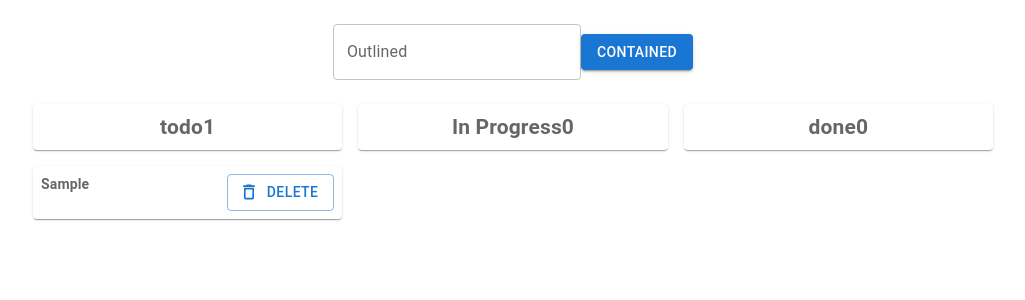
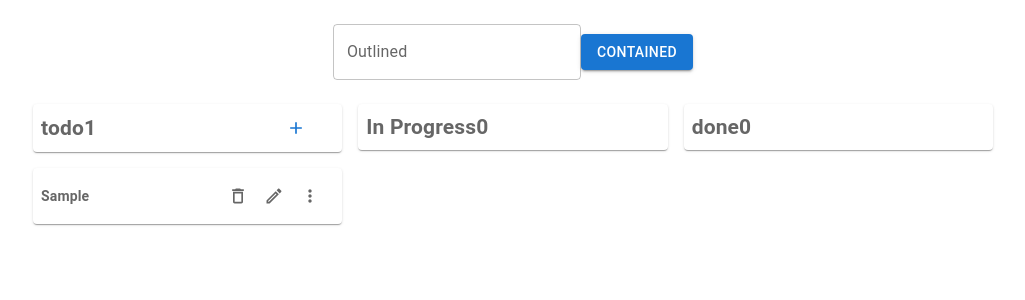
Before and after one commit to greeenOrange/todo-task-manager, a React (Vite) app: page / in a window 1280 px wide. Both pictures are taken after typing "Sample" into the empty fields and a click on the button "CONTAINED". Shown: the top 300 px of the page, without its empty margins (127-1152 px from the left). Built offline with nearby package versions, Linux system fonts and the light colour scheme.

Commit message:
buttonadded

```diff
--- a/src/Components/DoTask/DoTask.jsx
+++ b/src/Components/DoTask/DoTask.jsx
@@ -1,4 +1,4 @@
-import { useEffect, useState } from 'react'
+import { useState } from 'react'
 import Box from '@mui/material/Box';
 import TextField from '@mui/material/TextField';
 import Button from '@mui/material/Button';
@@ -12,22 +12,30 @@ const DoTask = ({tasks, setTasks}) => {
         title: "",
         status: "todo"
     })
+
+    const handleChange = (e) => {
+        setTask({ ...task, id: uuidv4(), title: e.target.value })
+    }
     const handleSubmit = (e) => {
         e.preventDefault();
-        if (task.title.length < 3) return toast.error("Must Have min 3 characters.")
+        const shortCutTask = {
+          ...task,
+          id: uuidv4(),
+        };
+
         setTasks((prevState) => {
-            const updatedTasks = [...prevState, task];
-            localStorage.setItem("tasks", JSON.stringify(updatedTasks));
-            return updatedTasks;
+          const updatedTasks = [...prevState, shortCutTask];
+          localStorage.setItem('tasks', JSON.stringify(updatedTasks));
+          return updatedTasks;
         });
-        toast.success('Successfully Assign tasks');
+        toast.success('Successfully assigned task.');
 
         setTask({
-            id: "",
-            title: "",
-            status: "todo"
+          id: '',
+          title: '',
+          status: 'todo',
         });
-    }
+      };
 
     return (
         <Box
@@ -45,13 +53,13 @@ const DoTask = ({tasks, setTasks}) => {
                 <TextField id="outlined-basic"
                     label="Outlined" variant="outlined"
                     value={task?.title}
-                    onChange={(e) => setTask({ ...task, id: uuidv4(), title: e.target.value })}
+                    onChange={handleChange}
                 />
                 <Button
                     type='submit'
                     variant="contained">Contained</Button>
             </form>
-            <TaskPriority tasks={tasks} setTasks={setTasks}/>
+            <TaskPriority tasks={tasks} setTasks={setTasks} handleSubmit={handleSubmit}/>
         </Box>
     )
 }
--- a/src/Components/Modal/PopModal.jsx
+++ b/src/Components/Modal/PopModal.jsx
@@ -7,15 +7,12 @@ import InputLabel from '@mui/material/InputLabel';
 import MenuItem from '@mui/material/MenuItem';
 import Button from '@mui/material/Button';
 
-
 const PopModal = ({ open, handleClose, task, tasks, setTasks }) => {
   const [editedTaskTitle, setEditedTaskTitle] = useState(task?.title || '');
   const [description, setDescription] = useState(task?.description || '');
-
   const today = new Date().toISOString().split('T')[0];
   const [date, setDate] = useState(today);
-
-  const [priority, setPriority] = useState('medium'); // Change this to your desired default value
+  const [priority, setPriority] = useState('medium');
 
   const style = {
     position: 'absolute',
@@ -30,7 +27,6 @@ const PopModal = ({ open, handleClose, task, tasks, setTasks }) => {
   };
 
   const handleSave = () => {
-    // Create an updated task object with the edited values
     const updatedTask = {
       ...task,
       title: editedTaskTitle,
@@ -39,18 +35,14 @@ const PopModal = ({ open, handleClose, task, tasks, setTasks }) => {
       priority,
     };
 
-    // Update the task in the tasks array
     const updatedTasks = tasks.map((t) =>
       t?.id === task?.id ? updatedTask : t
     );
 
-    // Update local storage with the updated tasks
     localStorage.setItem('tasks', JSON.stringify(updatedTasks));
 
-    // Update the tasks state in the parent component
     setTasks(updatedTasks);
 
-    // Close the modal
     handleClose();
   };
 
--- a/src/Components/TaskPriority/TaskPriority.jsx
+++ b/src/Components/TaskPriority/TaskPriority.jsx
@@ -3,13 +3,15 @@ import { styled } from '@mui/material/styles';
 import Paper from '@mui/material/Paper';
 import Grid from '@mui/material/Grid';
 import Box from '@mui/material/Box';
-import DeleteOutlinedIcon from '@mui/icons-material/DeleteOutlined';
 import Button from '@mui/material/Button';
 import toast from 'react-hot-toast';
 import PopModal from '../Modal/PopModal';
+import DeleteOutlinedIcon from '@mui/icons-material/DeleteOutlined';
+import EditOutlinedIcon from '@mui/icons-material/EditOutlined';
+import MoreVertIcon from '@mui/icons-material/MoreVert';
+import AddOutlinedIcon from '@mui/icons-material/AddOutlined';
 
-
-const TaskPriority = ({ tasks, setTasks }) => {
+const TaskPriority = ({ tasks, setTasks, handleSubmit }) => {
     const [todos, setTodos] = useState([]);
     const [inProgress, setProgress] = useState([]);
     const [done, setDone] = useState([]);
@@ -42,7 +44,7 @@ const TaskPriority = ({ tasks, setTasks }) => {
                 spacing={2}>
                 {stateUses?.map((status, index) => (
                     <Grid key={index} item xs={4}>
-                        <Section status={status} tasks={tasks} setTasks={setTasks} todos={todos} inProgress={inProgress} done={done} />
+                        <Section status={status} tasks={tasks} setTasks={setTasks} todos={todos} inProgress={inProgress} done={done} handleSubmit={handleSubmit}/>
                     </Grid>
                 ))}
 
@@ -54,7 +56,7 @@ const TaskPriority = ({ tasks, setTasks }) => {
 
 export default TaskPriority;
 
-const Section = ({ status, setTasks, tasks, todos, inProgress, done }) => {
+const Section = ({ status, setTasks, tasks, todos, inProgress, done, handleSubmit }) => {
     console.log(todos);
     let text = "todo";
     let bg = "bg-slate-500";
@@ -73,13 +75,13 @@ const Section = ({ status, setTasks, tasks, todos, inProgress, done }) => {
 
     return <>
         <div>
-            <Header text={text} bg={bg} count={taskPriority?.length} />
+            <Header text={text} bg={bg} count={taskPriority?.length} handleSubmit={handleSubmit}/>
             {taskPriority?.length > 0 && taskPriority?.map(task => <Task key={task?.id} task={task} tasks={tasks} setTasks={setTasks} />)}
         </div>
     </>
 }
 
-const Header = ({ text, bg, count }) => {
+const Header = ({ text, bg, count, handleSubmit }) => {
 
     const Item = styled(Paper)(({ theme }) => ({
         backgroundColor: theme.palette.mode === 'dark' ? '#1A2027' : '#fff',
@@ -89,12 +91,23 @@ const Header = ({ text, bg, count }) => {
         color: theme.palette.text.secondary,
     }));
     return (
-        <div className={`${bg} flex`}>
-            <Item><h2>{text}
+        <Box className={`${bg} flex`}>
+            <Item
+
+            sx={{display: 'flex', alignItems: 'center', justifyContent: 'space-between'}}
+            >
+            <h2>{text}
                 <span className="">{count}</span>
             </h2>
+            {text === 'todo' && (
+          <Button
+          onClick={handleSubmit}
+          startIcon={<AddOutlinedIcon />}>
+          </Button>
+        )}
             </Item>
-        </div>
+
+        </Box>
     )
 };
 
@@ -120,18 +133,27 @@ const Task = ({ task, tasks, setTasks }) => {
     return (
         <Box>
             <Item
-            onClick={handleOpen}
-            sx={{ mt: 2, display: 'flex', justifyContent: 'space-between' }}>
+            sx={{ mt: 2, display: 'flex', justifyContent: 'space-between', alignItems: 'center' }}>
                 <h4>{task?.title}</h4>
-                <span>
+                <Box>
                     <Button
-                    variant="outlined"
+                    sx={{minWidth: '28px', paddingX: '6px', paddingY: '10px'}}
+                    variant="delete"
                     startIcon={<DeleteOutlinedIcon />}
                     onClick={() => handleDelete(task?.id)}
-                    >
-                        Delete
-                    </Button>
-                </span>
+                    />
+                    <Button
+                    sx={{minWidth: '28px', paddingX: '6px', paddingY: '10px'}}
+                    variant="edit"
+                    startIcon={<EditOutlinedIcon />}
+                    onClick={handleOpen}
+                    />
+                    <Button
+                    sx={{minWidth: '28px', paddingX: '6px', paddingY: '10px', color: 'inherit'}}
+                    onClick={handleOpen}
+                    startIcon={<MoreVertIcon />}
+                    />
+                </Box>
             </Item>
             <PopModal
             open={open}
```
